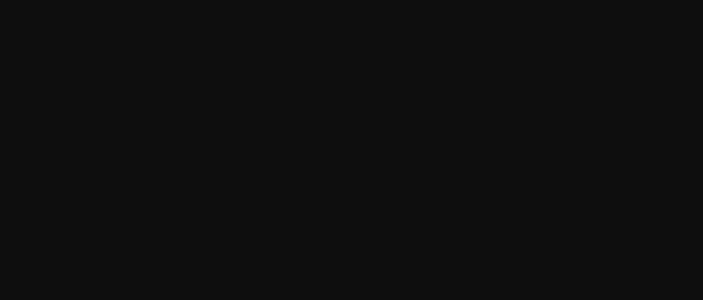
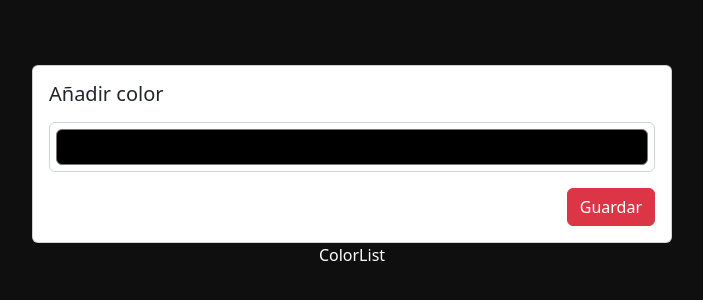
Before and after one commit to ezeamin/paleta-colores-react-16i, a React (Create React App) app: page / in a window 1280 px wide. Shown: the part 234-534 px from the top of the page, without its empty margins (288-991 px from the left). Built offline with nearby package versions, Linux system fonts and the light colour scheme.

Commit message:
termino create

```diff
--- a/package.json
+++ b/package.json
@@ -6,8 +6,11 @@
     "@testing-library/jest-dom": "^5.16.5",
     "@testing-library/react": "^13.4.0",
     "@testing-library/user-event": "^13.5.0",
+    "bootstrap": "^5.2.2",
     "react": "^18.2.0",
+    "react-bootstrap": "^2.6.0",
     "react-dom": "^18.2.0",
+    "react-hook-form": "^7.39.4",
     "react-scripts": "5.0.1",
     "web-vitals": "^2.1.4"
   },
--- /dev/null
+++ b/src/App.jsx
@@ -0,0 +1,22 @@
+import { useState } from 'react';
+import ColorList from './components/ColorList/ColorList';
+import FormColor from './components/FormColor/FormColor';
+
+const App = () => {
+  const [colors, setColors] = useState([]);
+
+  const changeColorList = (newList) => {
+    setColors(newList);
+
+    localStorage.setItem('colors', JSON.stringify(newList));
+  };
+
+  return (
+    <div className='App'>
+      <FormColor changeColorList={changeColorList} colors={colors} />
+      <ColorList changeColorList={changeColorList} colors={colors} />
+    </div>
+  );
+};
+
+export default App;
--- /dev/null
+++ b/src/components/ColorList/ColorList.jsx
@@ -0,0 +1,9 @@
+import React from 'react'
+
+const ColorList = () => {
+  return (
+    <div>ColorList</div>
+  )
+}
+
+export default ColorList
--- /dev/null
+++ b/src/components/FormColor/FormColor.jsx
@@ -0,0 +1,53 @@
+import React from 'react';
+import { Button, Card, Form } from 'react-bootstrap';
+import { useForm } from 'react-hook-form';
+
+import './formColor.css';
+
+const FormColor = (props) => {
+  const { colors, changeColorList } = props;
+
+  const { register, handleSubmit } = useForm();
+
+  const customHandleSubmit = (data) => {
+    console.log(data);
+
+    /* [
+        {
+            id: 1234,
+            color: #1234
+        }
+        ]
+    */
+
+    const newColor = {
+      id: Math.round(Math.random() * 30000),
+      color: data.color,
+    };
+
+    changeColorList([...colors, newColor]);
+  };
+
+  return (
+    <Card className='formCard'>
+      <Card.Body>
+        <Card.Title className='text-dark'>Añadir color</Card.Title>
+        <Form onSubmit={handleSubmit(customHandleSubmit)}>
+          <Form.Control
+            {...register('color')}
+            type='color'
+            className='w-100 my-3'
+            id='colorPicker'
+          />
+          <div className='text-end'>
+            <Button variant='danger' type='submit'>
+              Guardar
+            </Button>
+          </div>
+        </Form>
+      </Card.Body>
+    </Card>
+  );
+};
+
+export default FormColor;
--- /dev/null
+++ b/src/components/FormColor/formColor.css
@@ -0,0 +1,13 @@
+.formCard{
+    width: 50vw;
+}
+
+#color{
+    min-width: 100px;
+    height: 100px;
+    border: 1px solid #ddd;
+}
+
+#colorPicker{
+    height: 50px;
+}
--- a/src/index.css
+++ b/src/index.css
@@ -1,4 +1,13 @@
 body{
   background-color: #0f0f0f;
   color: #fff;
+  min-height: 100vh;
 }
+
+.App{
+  display: flex;
+  flex-direction: column;
+  justify-content: center;
+  align-items: center;
+  min-height: 100vh;
+}
--- a/src/index.js
+++ b/src/index.js
@@ -3,6 +3,7 @@
 import App from './App';
 import reportWebVitals from './reportWebVitals';
 
+import 'bootstrap/dist/css/bootstrap.min.css';
 import './index.css';
 
 const root = ReactDOM.createRoot(document.getElementById('root'));
```
Also changed, not shown: src/App.js (deleted, +0 -9 lines), 1 other file (tests, documents, lock files or other folders).
